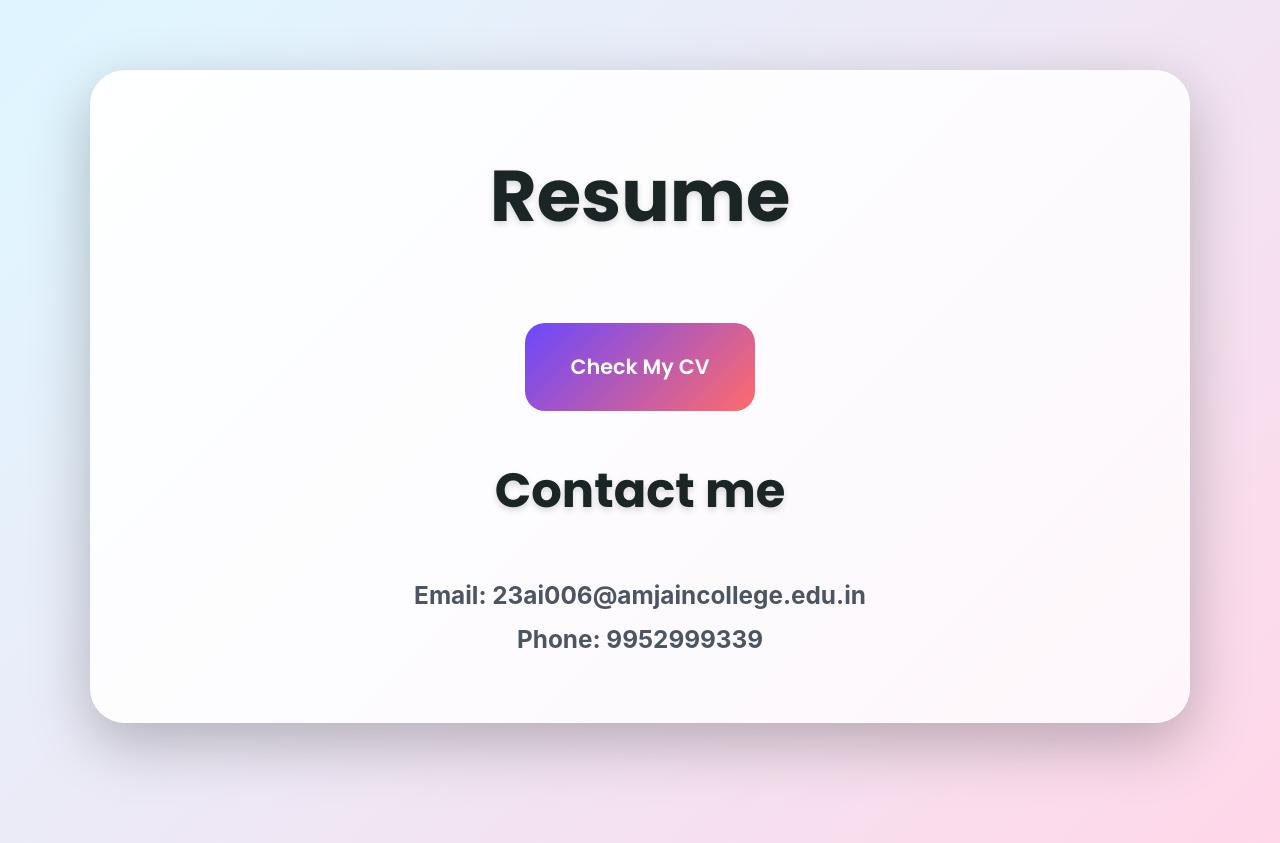
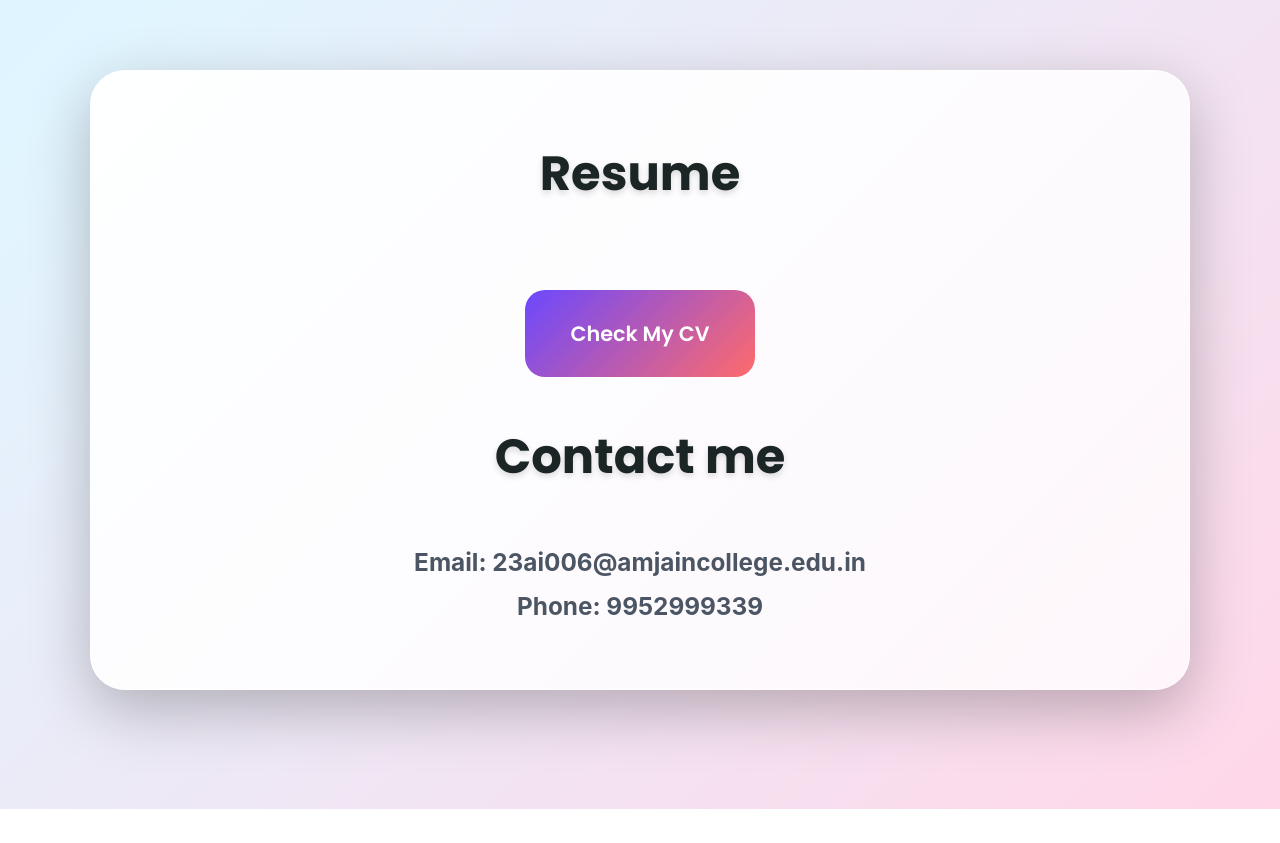
Before and after one commit to vicky05092005/digital-portfolio, a plain HTML site: page index.html in a window 1280 px wide. Shown: the part 3680-4523 px from the top of the page. After the commit the page ends 4489 px from the top, so only its background shows below. Drawn offline with nearby package versions, Linux system fonts and the light colour scheme; a web font is replaced by a local one.

Commit message:
index.html

```diff
--- a/index.html
+++ b/index.html
@@ -905,7 +905,7 @@
 
     <section id="contact">
         <div class="glass-card">
-            <h1>Resume</h1>
+            <h2>Resume</h2>
             <a href="resume.pdf" target="_blank" class="resume-btn">Check My CV </a>
 
             <div class="contact-details">
```
